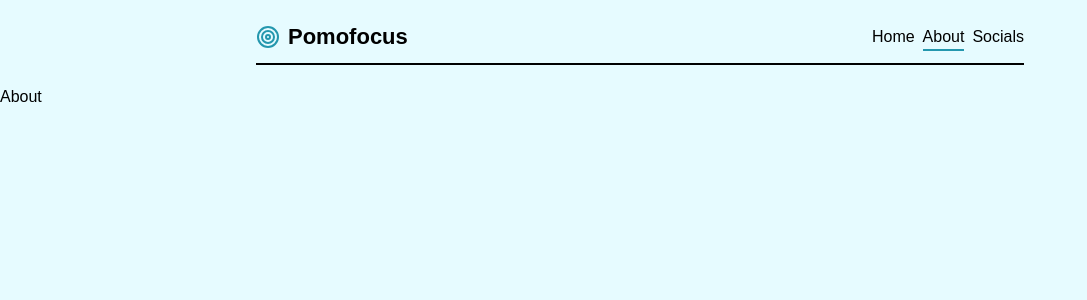
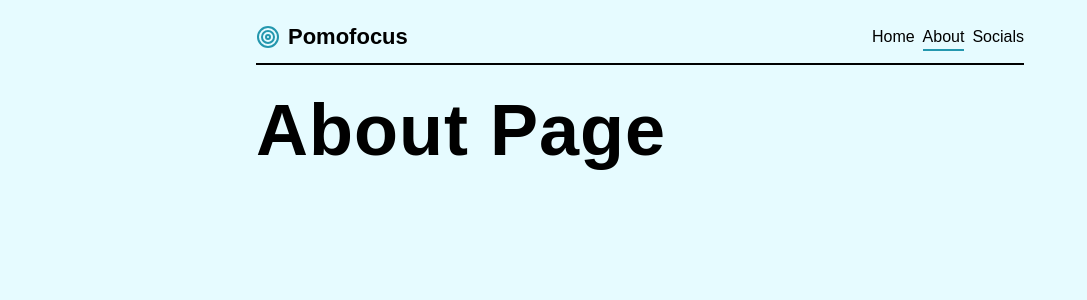
Before and after one commit to GCarido/pomo-focus, a Next.js app: page /about in a window 1280 px wide. Shown: the top 300 px of the page, without its empty margins (0-1087 px from the left). Built offline with nearby package versions, Linux system fonts and the light colour scheme; a web font is replaced by a local one.

Commit message:
Setup about page container

```diff
--- a/app/about/page.tsx
+++ b/app/about/page.tsx
@@ -2,7 +2,15 @@ import React from 'react'
 
 const About = () => {
   return (
-    <div>About</div>
+    <section className="px-[10%] xl:px-[20%]">
+      <div className="container mx-auto">
+        <div>
+          <h1 className="h1">
+              About Page
+          </h1>
+        </div>
+      </div>
+    </section>
   )
 }
 
```
